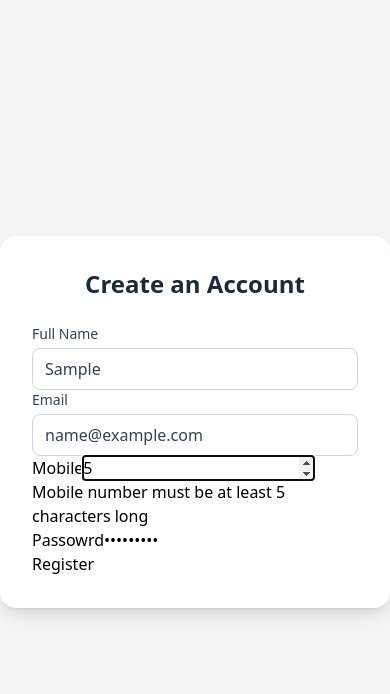
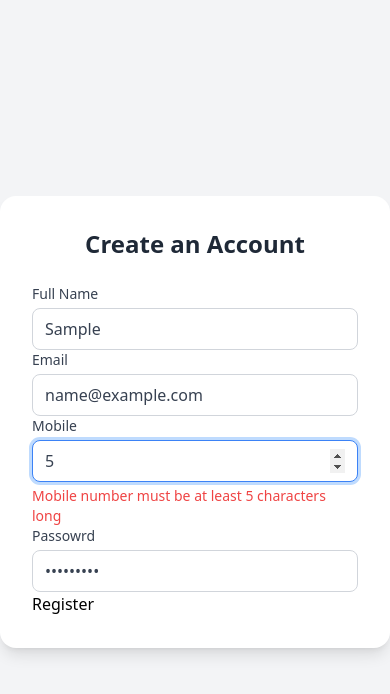
Before and after one commit to Tasheen2002/Login-System-, a React (Vite) app in the folder Frontend/: page / in a window 390 px wide. Both pictures are taken after typing "Sample", "name@example.com", "5", "Sample123" into the empty fields and a click on the button "Register". Shown: the top 694 px of the page. Built offline with nearby package versions, Linux system fonts and the light colour scheme.

Commit message:
Added proper tailwind css for mobile email password

```diff
--- a/Frontend/src/components/Login.jsx
+++ b/Frontend/src/components/Login.jsx
@@ -74,13 +74,18 @@ const Login = () => {
             />
             {errors.email && (
               <p className="text-sm text-red-500 mt-1">
-                {errors.fullName.message}
+                {errors.email.message}
               </p>
             )}
           </div>
 
           <div>
-            <label htmlFor="mobile">Mobile</label>
+            <label
+              htmlFor="mobile"
+              className="block text-sm font-medium text-gray-700 mb-1"
+            >
+              Mobile
+            </label>
             <input
               type="number"
               {...register("mobile", {
@@ -95,12 +100,22 @@ const Login = () => {
                 },
               })}
               id="mobile"
+              className="w-full rounded-lg border border-gray-300 px-3 py-2 text-gray-700 focus:border-blue-500 focus:ring focus:ring-blue-200 outline-none"
             />
-            {errors.mobile && <div>{errors.mobile.message}</div>}
+            {errors.mobile && (
+              <p className="text-sm text-red-500 mt-1">
+                {errors.mobile.message}
+              </p>
+            )}
           </div>
 
           <div>
-            <label htmlFor="password">Passowrd</label>
+            <label
+              htmlFor="password"
+              className="block text-sm font-medium text-gray-700 mb-1"
+            >
+              Passowrd
+            </label>
             <input
               id="password"
               {...register("password", {
@@ -118,8 +133,13 @@ const Login = () => {
               })}
               type="password"
               {...register("password")}
+              className="w-full rounded-lg border border-gray-300 px-3 py-2 text-gray-700 focus:border-blue-500 focus:ring focus:ring-blue-200 outline-none"
             />
-            {errors.password && <div>{errors.password.message}</div>}
+            {errors.password && (
+              <p className="text-sm text-red-500 mt-1">
+                {errors.password.message}
+              </p>
+            )}
           </div>
 
           <button type="submit">Register</button>
```
